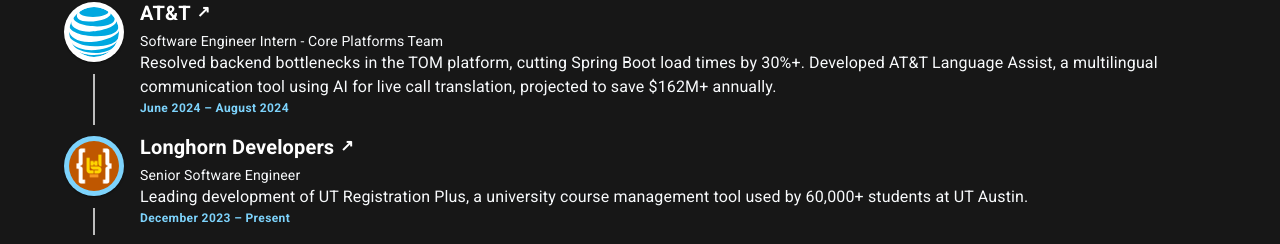
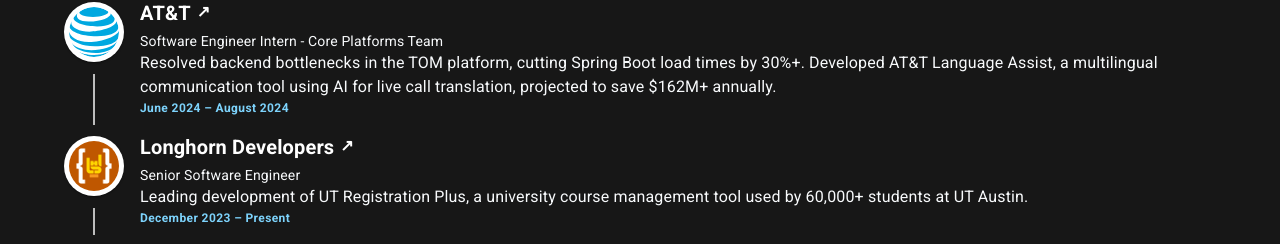
Before and after one commit to DereC4/derek-chen-website, a Next.js app: page / in a window 1280 px wide. Shown: the part 1007-1251 px from the top of the page. Built offline with nearby package versions, Linux system fonts and the light colour scheme.

Commit message:
style: update timeline dot for LHD experience

```diff
--- a/src/components/ExperienceTimeline.tsx
+++ b/src/components/ExperienceTimeline.tsx
@@ -119,9 +119,7 @@ const ExperienceTimeline = () => {
                             display: 'flex',
                             alignItems: 'center',
                             justifyContent: 'center',
-                            bgcolor: 'var(--primary)',
-                            color: '#0f172a',
-                            fontWeight: 700,
+                            bgcolor: '#fff',
                         }}
                     >
                         <LogoIcon src={LHD} size={TIMELINE_LOGO_SIZE} circle alt='AT&T company logo' />
```
